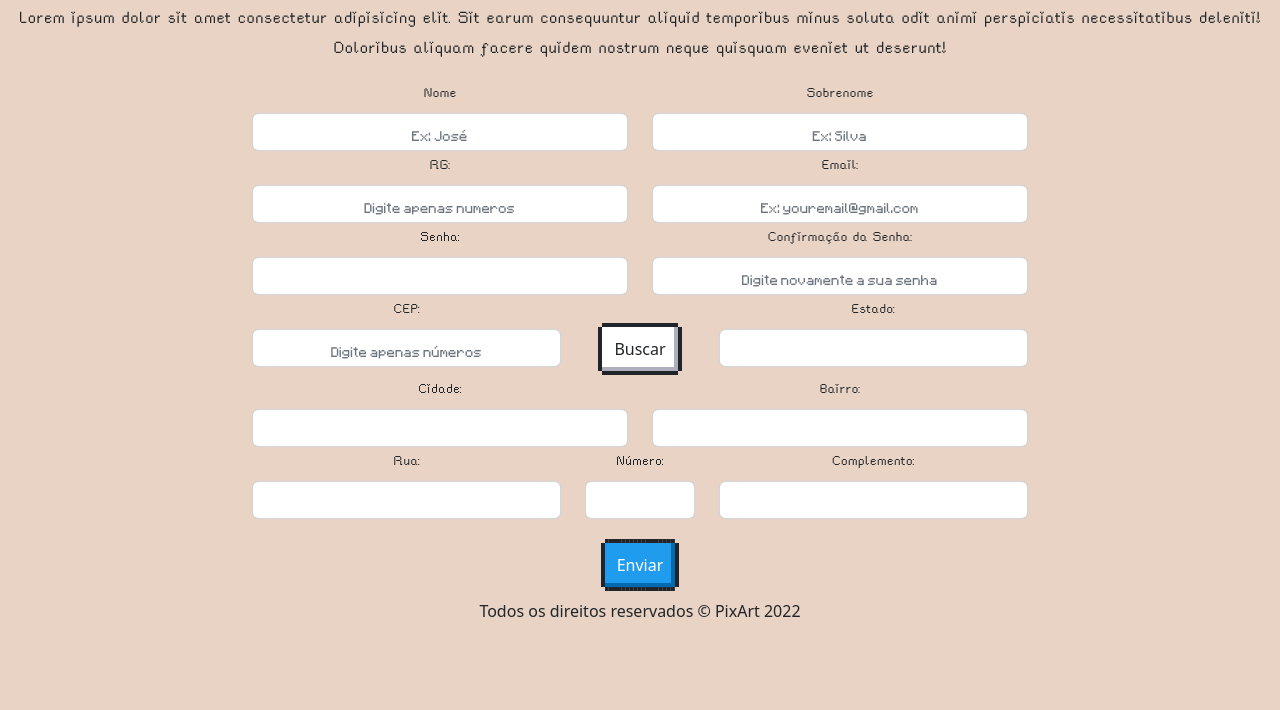
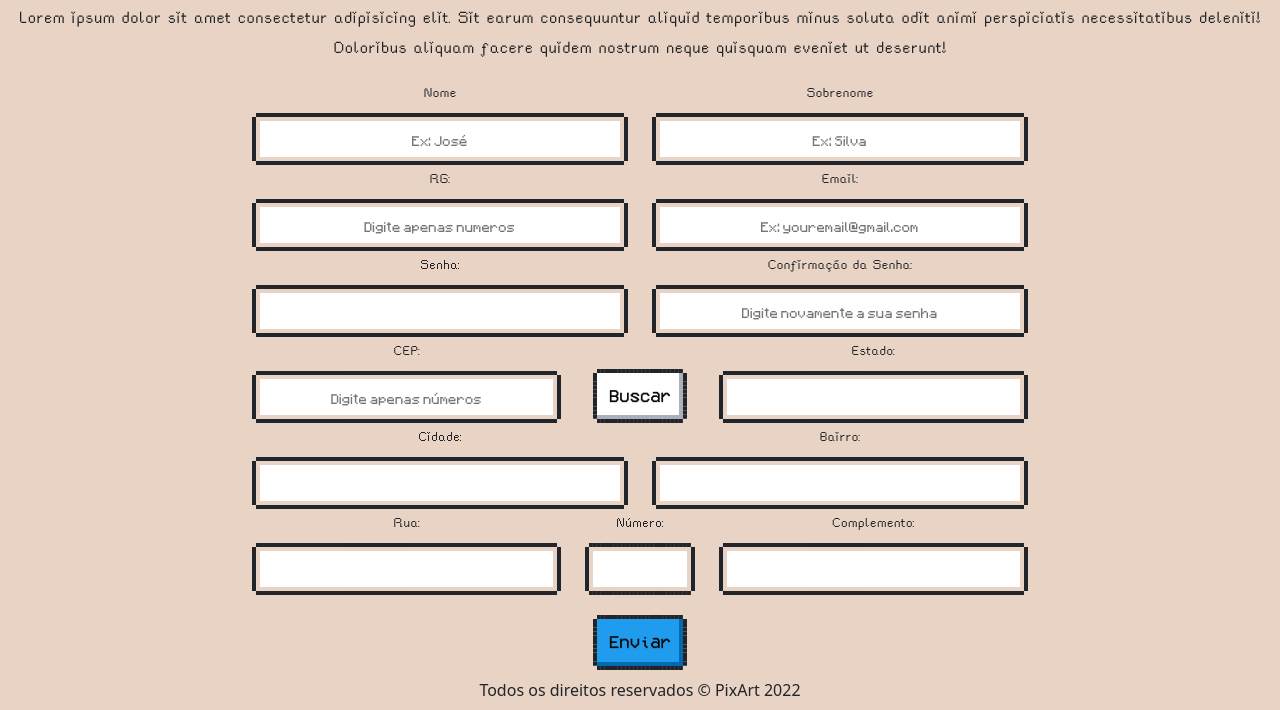
Before and after one commit to Digoassun/ProjetoPixArt, a plain HTML site: page html/cadastro.html in a window 1280 px wide. Shown: the part 152-862 px from the top of the page. Before the commit the page ends 800 px from the top, so only its background shows below. Drawn offline with nearby package versions, Linux system fonts and the light colour scheme.

Commit message:
Alteração de estilo simples e correção de bugs no js

```diff
--- a/css/cadastro.css
+++ b/css/cadastro.css
@@ -86,3 +86,13 @@ nav .nav{
     align-items: center;
     justify-content: center;
 }
+
+.btn-style {
+    font-family: 'VCR';
+    font-size: 1.1rem;
+    color: var(--dark) !important;
+}
+
+.btn-style:focus {
+    box-shadow: none !important;
+}
--- a/html/cadastro.html
+++ b/html/cadastro.html
@@ -57,67 +57,67 @@
                     <!--nome e sobrenome-->
                     <div class="col-md-6">
                         <label for="inputname" class="form-label">Nome</label>
-                        <input type="text" class="form-control" id="nome" class="cor" placeholder="Ex: José">
+                        <input type="text" class="nes-input" id="nome" class="cor" placeholder="Ex: José">
                     </div>
                     <div class="col-md-6">
                         <label for="inputSobrenome" class="form-label">Sobrenome</label>
-                        <input type="text" class="form-control" id="sobrenome" class="cor" placeholder="Ex: Silva">
+                        <input type="text" class="nes-input" id="sobrenome" class="cor" placeholder="Ex: Silva">
                     </div>
 
                     <!--dados pessoais-->
                     <div class="col-md-6">
                         <label for="inputCity" class="form-label">RG:</label>
-                        <input type="number" class="form-control" id="rg" class="cor" placeholder="Digite apenas numeros">
+                        <input type="number" class="nes-input" id="rg" class="cor" placeholder="Digite apenas numeros">
                     </div>
                     <div class="col-md-6">
                         <label for="inputEmail4" class="form-label">Email:</label>
-                        <input type="email" class="form-control" id="email" class="cor" placeholder="Ex: youremail@gmail.com">
+                        <input type="email" class="nes-input" id="email" class="cor" placeholder="Ex: youremail@gmail.com">
                     </div>
                     <div class="col-md-6">
                         <label for="inputPassword4" class="form-label">Senha:</label>
-                        <input type="password" class="form-control" id="senha" class="cor">
+                        <input type="password" class="nes-input" id="senha" class="cor">
                     </div>
                     <div class="col-md-6">
                         <label for="inputPassword4" class="form-label">Confirmação da Senha:</label>
-                        <input type="password" class="form-control" id="confirmaSenha" class="cor"
+                        <input type="password" class="nes-input" id="confirmaSenha" class="cor"
                             placeholder="Digite novamente a sua senha">
                     </div>
                     <!--Endereço-->
                     <div class="col-5">
                         <label for="inputAddress" class="form-label">CEP:</label>
-                        <input type="number" class="form-control" id="cep" class="cor"
+                        <input type="number" class="nes-input" id="cep" class="cor"
                             placeholder="Digite apenas números">
                     </div>
                     <div class="col-2">
-                        <button type="submit" class="nes-btn" class=" mt-4 btn" id="buscaCep">Buscar</button>
+                        <button type="submit" class="nes-btn btn-style"id="buscaCep">Buscar</button>
                     </div>
                     <div id="teste" class="col-md-5">
                         <label for="inputZip" class="form-label">Estado:</label>
-                        <input type="text" class="form-control" id="estado" readonly>
+                        <input type="text" class="nes-input" id="estado" readonly>
                     </div>
                     <div class="col-md-6 col-sm-12">
                         <label for="inputCity" class="form-label">Cidade:</label>
-                        <input type="text" class="form-control" id="cidade" readonly>
+                        <input type="text" class="nes-input" id="cidade" readonly>
                     </div>
 
                     <div class="col-md-6">
                         <label for="inputZip" class="form-label">Bairro:</label>
-                        <input type="text" class="form-control" id="bairro" readonly>
+                        <input type="text" class="nes-input" id="bairro" readonly>
                     </div>
                     <div class="col-md-5">
                         <label for="inputZip" class="form-label">Rua:</label>
-                        <input type="text" class="form-control" id="rua" readonly>
+                        <input type="text" class="nes-input" id="rua" readonly>
                     </div>
                     <div class="col-md-2">
                         <label for="inputCity" class="form-label">Número:</label>
-                        <input type="number" class="form-control" id="numero" class="cor">
+                        <input type="number" class="nes-input" id="numero" class="cor">
                     </div>
                     <div class="col-md-5">
                         <label for="inputZip" class="form-label">Complemento:</label>
-                        <input type="text" class="form-control" id="complemento" class="cor">
+                        <input type="text" class="nes-input" id="complemento" class="cor">
                     </div>
                     <div class="col-md-12">
-                        <button type="submit" class="nes-btn is-primary mt-4" id="enviaCadastro">Enviar</button>
+                        <button type="submit" class="nes-btn is-primary btn-style mt-4" id="enviaCadastro">Enviar</button>
                     </div>
                 </form>
             </section>
--- a/js/controllers/controllerCep.js
+++ b/js/controllers/controllerCep.js
@@ -2,11 +2,7 @@ class CepController {
     passaCep() {
         const validacao = new CepModel($('#cep').val())
         const mostra = new CepView()
-        if(!validacao.validaCep(validacao.cep)){
-            validacao.reqCep()
-        } else {
-            alert('oie')
-        }
+        validacao.reqCep()
         mostra.mostraReq(validacao)
     }
 }
--- a/js/models/modelCep.js
+++ b/js/models/modelCep.js
@@ -7,10 +7,6 @@ class CepModel {
         this.cep = $('#cep');
     }
 
-    validaCep(cep){
-        const valida = new RegExp('^[0-9]{8}$')
-        return valida.test(cep)
-    }
 
     reqCep() {
         const requisicao = new XMLHttpRequest()
@@ -20,12 +16,14 @@ class CepModel {
                 if (requisicao.status == 200) {
                     const dados = this._processaResposta(requisicao.responseText)
                     if (dados.erro == 'true') {
+                        $('#cep').attr('class','nes-input is-error')
                         throw new Error('Cep não encontrado')
                     }
+                    $('#cep').attr('class','nes-input is-success')
                     this._att(dados)
                 }
             } catch(erro){
-                alert(erro.message)
+                console.error(erro)
             }
         })
         requisicao.open('GET', `https://viacep.com.br/ws/${this.cep.val()}/json/`, false)
```
Also changed, not shown: js/views/viewCep.js (line endings or trailing spaces).
